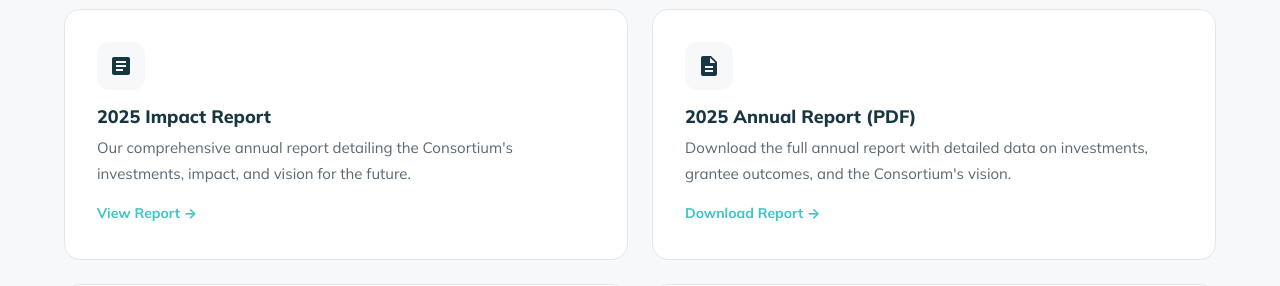
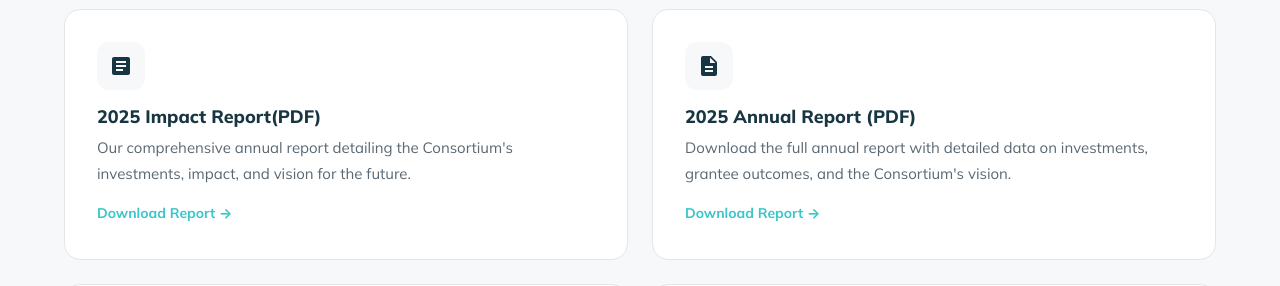
Before and after one commit to madi-mccool/njcivicinfo, a Jekyll site: the page built from docs/news-resources.html, in a window 1280 px wide and 900 px high, scrolled down 1566 px. Shown: the part 155-441 px from the top of the window. Built offline with Jekyll 4.4.1, drawn with Linux system fonts in a browser that asks for light colours.

Commit message:
Update news-resources.html

```diff
--- a/docs/news-resources.html
+++ b/docs/news-resources.html
@@ -117,13 +117,13 @@ permalink: /news-resources/
     </div>
 
     <div class="resources-grid">
-      <a href="https://njcivicinfo.org/2025-impact-report/" target="_blank" rel="noopener" class="resource-card">
+      <a href="https://njcivicinfo.org/wp-content/uploads/2025/07/2025-Impact-Report-New-Jersey-Civic-Information-Consortium.pdf" target="_blank" rel="noopener" class="resource-card">
         <div class="resource-icon">
           <svg viewBox="0 0 24 24" xmlns="http://www.w3.org/2000/svg"><path d="M19 3H5c-1.1 0-2 .9-2 2v14c0 1.1.9 2 2 2h14c1.1 0 2-.9 2-2V5c0-1.1-.9-2-2-2zm-5 14H7v-2h7v2zm3-4H7v-2h10v2zm0-4H7V7h10v2z"/></svg>
         </div>
-        <h3>2025 Impact Report</h3>
+        <h3>2025 Impact Report(PDF)</h3>
         <p>Our comprehensive annual report detailing the Consortium's investments, impact, and vision for the future.</p>
-        <span class="resource-link">View Report &rarr;</span>
+        <span class="resource-link">Download Report &rarr;</span>
       </a>
 
       <a href="https://njcivicinfo.org/wp-content/uploads/2026/02/2025-Annual-Report-New-Jersey-Civic-Info-Consortium.pdf" target="_blank" rel="noopener" class="resource-card">
```
